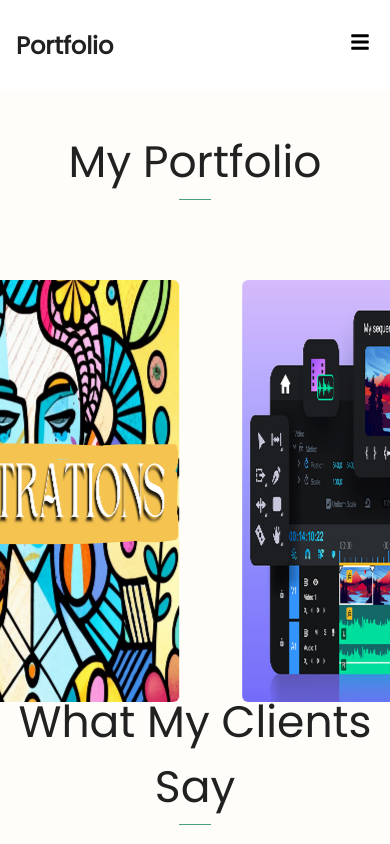
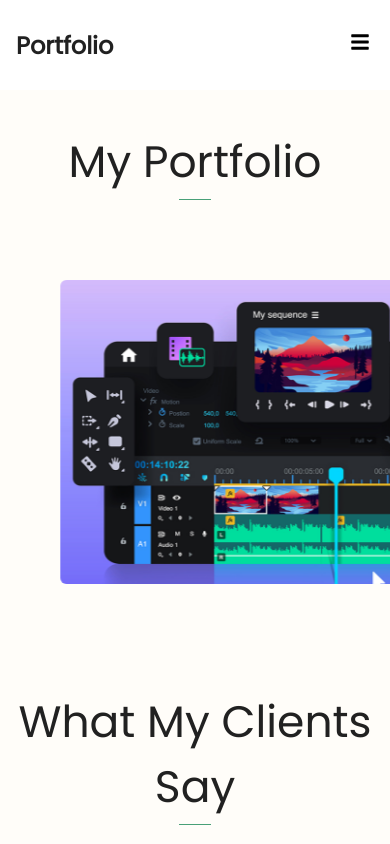
Before and after one commit to portfolio-mohitdoad/portfolio, a React (Create React App) app: page /portfolio in a window 390 px wide. Shown: the top 844 px of the page. Built offline with nearby package versions, Linux system fonts and the light colour scheme.

Commit message:
scroll change three slide

```diff
--- a/src/components/User.css
+++ b/src/components/User.css
@@ -110,15 +110,57 @@
   }
 
   25% {
-    transform: translateX(-125vw);
+    transform: translateX(-100vw);
   }
 
   50% {
-    transform: translateX(-275vw);
+    transform: translateX(-200vw);
   }
 
   75% {
-    transform: translateX(-125vw);
+    transform: translateX(-100vw);
+  }
+
+  100% {
+    transform: translateX(0vw);
+  }
+}
+@keyframes slide2 {
+  0% {
+    transform: translateX(0vw);
+  }
+
+  25% {
+    transform: translateX(-165vw);
+  }
+
+  50% {
+    transform: translateX(-330vw);
+  }
+
+  75% {
+    transform: translateX(-165vw);
+  }
+
+  100% {
+    transform: translateX(0vw);
+  }
+}
+@keyframes slide3 {
+  0% {
+    transform: translateX(0vw);
+  }
+
+  25% {
+    transform: translateX(-300vw);
+  }
+
+  50% {
+    transform: translateX(-600vw);
+  }
+
+  75% {
+    transform: translateX(-300vw);
   }
 
   100% {
@@ -140,11 +182,6 @@ h5 {
     flex: 0 0 40vw;
   }
 
-  .slide img {
-    height: 50vh;
-    width: 75vw;
-  }
-
   .hover_content {
     display: none;
   }
@@ -152,3 +189,17 @@ h5 {
     color: #212121;
   }
 }
+
+@media screen and (max-width: 700px) {
+  .slide {
+    animation: slide2 10s linear infinite forwards;
+    flex: 0 0 40vw;
+  }
+}
+@media screen and (max-width: 450px) {
+  .slide {
+    animation: slide3 10s linear infinite forwards;
+    margin-left: 100px;
+    margin-right: 100px;
+  }
+}
```
